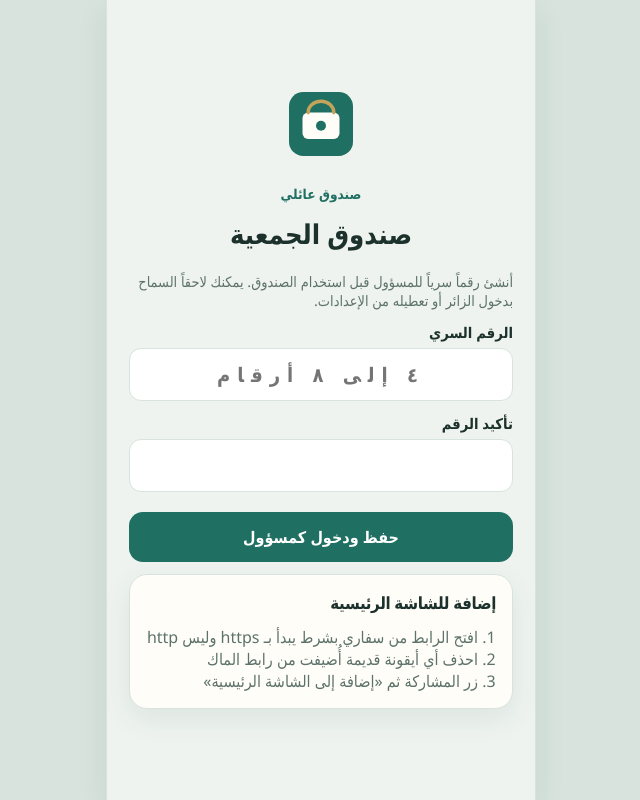
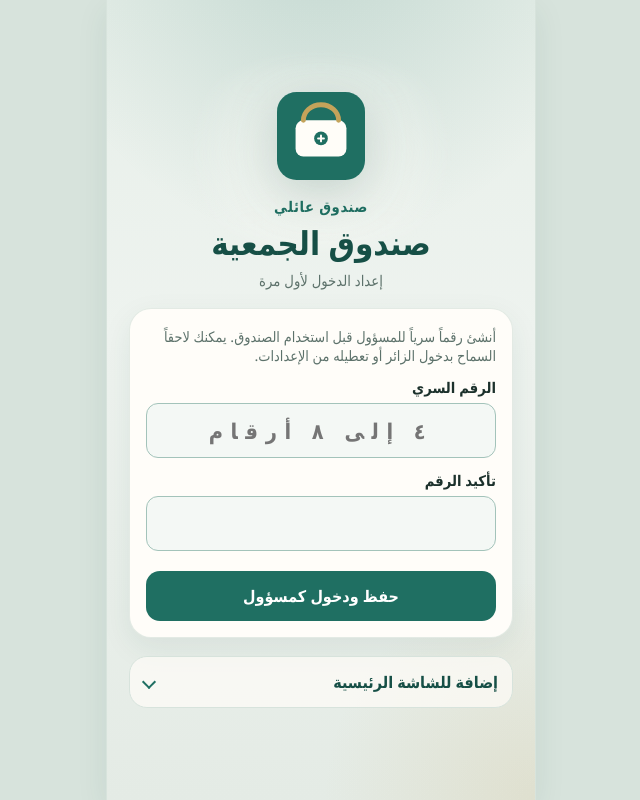
Before and after one commit to booos99/sanad.01, a React (Vite) app: page / in a window 1280 px wide. Shown: the whole page, without its empty margins (319-959 px from the left). Built offline with nearby package versions, Linux system fonts and the light colour scheme.

Commit message:
Polish the login screen layout and branding.
Strengthen the first-run and PIN entry screen with a branded header,
paper form panel, collapsed home-screen tip, and light motion while
keeping the existing teal/gold look and auth flow.

Co-authored-by: booos99 <booos99@users.noreply.github.com>

```diff
--- a/src/index.css
+++ b/src/index.css
@@ -611,38 +611,99 @@ select {
 }
 
 .login {
+  --login-pad: 22px;
+  position: relative;
   flex: 1;
   min-height: 0;
   overflow-y: auto;
   display: flex;
   flex-direction: column;
+  align-items: stretch;
+  justify-content: center;
+  gap: 18px;
+  padding: calc(28px + env(safe-area-inset-top)) var(--login-pad) calc(28px + env(safe-area-inset-bottom));
+  text-align: center;
+  background:
+    radial-gradient(120% 70% at 50% -10%, rgba(31, 111, 98, 0.18), transparent 58%),
+    radial-gradient(90% 50% at 100% 100%, rgba(196, 163, 90, 0.16), transparent 55%),
+    linear-gradient(180deg, #e7efe9 0%, var(--bg) 42%, #e4ebe5 100%);
+}
+
+.login-glow {
+  pointer-events: none;
+  position: absolute;
+  inset: 8% 12% auto;
+  height: 180px;
+  border-radius: 50%;
+  background: radial-gradient(circle, rgba(255, 253, 248, 0.7), transparent 70%);
+  filter: blur(8px);
+  animation: login-glow 4.5s ease-in-out infinite alternate;
+}
+
+.login-brand,
+.login-panel,
+.login-hint {
+  position: relative;
+  z-index: 1;
+  animation: login-rise 0.55s ease both;
+}
+
+.login-panel {
+  animation-delay: 0.08s;
+}
+
+.login-hint {
+  animation-delay: 0.16s;
+}
+
+.login-brand {
+  display: flex;
+  flex-direction: column;
   align-items: center;
-  justify-content: center;
-  gap: 12px;
-  padding: calc(28px + env(safe-area-inset-top)) 22px calc(28px + env(safe-area-inset-bottom));
-  text-align: center;
+  gap: 6px;
 }
 
 .login-mark {
-  width: 72px;
-  height: 72px;
+  width: 88px;
+  height: 88px;
+  filter: drop-shadow(0 12px 24px rgba(22, 79, 70, 0.22));
+  animation: login-mark 0.7s cubic-bezier(0.2, 0.8, 0.2, 1) both;
+}
+
+.login-mark svg {
+  width: 100%;
+  height: 100%;
+  display: block;
 }
 
 .login-kicker {
-  margin: 8px 0 0;
+  margin: 10px 0 0;
   color: var(--teal);
   font-weight: 800;
-  font-size: 0.85rem;
+  font-size: 0.92rem;
+  letter-spacing: 0.04em;
 }
 
 .login h1 {
-  margin: 0 0 8px;
-  font-size: 1.7rem;
+  margin: 0;
+  font-size: clamp(1.7rem, 6vw, 2.05rem);
+  line-height: 1.25;
+  color: var(--teal-dark);
 }
 
-.login-hint {
+.login-sub {
+  margin: 2px 0 0;
+  color: var(--muted);
+  font-size: 0.92rem;
+}
+
+.login-panel {
   width: 100%;
-  text-align: right;
+  background: color-mix(in srgb, var(--paper) 92%, white);
+  border: 1px solid color-mix(in srgb, var(--line) 70%, transparent);
+  border-radius: calc(var(--radius) + 4px);
+  box-shadow: var(--shadow);
+  padding: 18px 16px 16px;
 }
 
 .login-form {
@@ -657,6 +718,11 @@ select {
   margin: 0;
 }
 
+.login-guest-off {
+  text-align: center;
+  font-size: 0.88rem;
+}
+
 .login-actions {
   display: flex;
   flex-direction: column;
@@ -666,8 +732,111 @@ select {
 .pin-input {
   text-align: center;
   letter-spacing: 0.35em;
-  font-size: 1.25rem;
+  font-size: 1.35rem;
   font-weight: 800;
+  background: #f4f8f5;
+  border-color: color-mix(in srgb, var(--teal) 28%, var(--line));
+}
+
+.pin-input:focus {
+  outline: 2px solid color-mix(in srgb, var(--teal) 45%, transparent);
+  outline-offset: 1px;
+  border-color: var(--teal);
+  background: #fff;
+}
+
+.login-hint {
+  width: 100%;
+  text-align: right;
+  border: 1px solid var(--line);
+  border-radius: var(--radius);
+  background: color-mix(in srgb, var(--paper) 70%, transparent);
+  padding: 0 14px;
+}
+
+.login-hint summary {
+  cursor: pointer;
+  list-style: none;
+  font-weight: 800;
+  color: var(--teal-dark);
+  padding: 14px 0;
+  display: flex;
+  align-items: center;
+  justify-content: space-between;
+  gap: 10px;
+}
+
+.login-hint summary::-webkit-details-marker {
+  display: none;
+}
+
+.login-hint summary::after {
+  content: '';
+  width: 8px;
+  height: 8px;
+  border-right: 2px solid var(--teal);
+  border-bottom: 2px solid var(--teal);
+  transform: rotate(45deg);
+  transition: transform 0.2s ease;
+  flex-shrink: 0;
+}
+
+.login-hint[open] summary::after {
+  transform: rotate(-135deg);
+}
+
+.login-hint ol {
+  margin: 0 0 14px;
+  padding-inline-start: 1.2rem;
+  color: var(--muted);
+  line-height: 1.55;
+}
+
+.login-hint li + li {
+  margin-top: 6px;
+}
+
+@keyframes login-rise {
+  from {
+    opacity: 0;
+    transform: translateY(14px);
+  }
+  to {
+    opacity: 1;
+    transform: translateY(0);
+  }
+}
+
+@keyframes login-mark {
+  from {
+    opacity: 0;
+    transform: scale(0.86) translateY(10px);
+  }
+  to {
+    opacity: 1;
+    transform: scale(1) translateY(0);
+  }
+}
+
+@keyframes login-glow {
+  from {
+    opacity: 0.55;
+    transform: scale(0.96);
+  }
+  to {
+    opacity: 1;
+    transform: scale(1.04);
+  }
+}
+
+@media (prefers-reduced-motion: reduce) {
+  .login-glow,
+  .login-brand,
+  .login-panel,
+  .login-hint,
+  .login-mark {
+    animation: none;
+  }
 }
 
 .backup-list {
--- a/src/pages/Login.tsx
+++ b/src/pages/Login.tsx
@@ -48,8 +48,11 @@ export function LoginPage() {
 
   return (
     <div className="login">
+      <div className="login-glow" aria-hidden="true" />
+
+      <header className="login-brand">
         <div className="login-mark" aria-hidden="true">
-        <svg width="64" height="64" viewBox="0 0 180 180">
+          <svg width="88" height="88" viewBox="0 0 180 180">
             <rect width="180" height="180" rx="40" fill="#1f6f62" />
             <rect x="38" y="58" width="104" height="74" rx="16" fill="#fffdf8" />
             <path
@@ -60,14 +63,23 @@ export function LoginPage() {
               strokeLinecap="round"
             />
             <circle cx="90" cy="95" r="14" fill="#1f6f62" />
+            <path d="M84 95h12M90 89v12" stroke="#fffdf8" strokeWidth="4" strokeLinecap="round" />
           </svg>
         </div>
         <p className="login-kicker">صندوق عائلي</p>
         <h1>{data.settings.name}</h1>
+        <p className="login-sub">
+          {pinReady ? 'أدخل الرقم السري للمتابعة' : 'إعداد الدخول لأول مرة'}
+        </p>
+      </header>
 
+      <div className="login-panel">
         {!pinReady ? (
           <form className="login-form" onSubmit={(event) => void onSetup(event)}>
-          <p className="muted login-lead">أنشئ رقماً سرياً للمسؤول قبل استخدام الصندوق. يمكنك لاحقاً السماح بدخول الزائر أو تعطيله من الإعدادات.</p>
+            <p className="muted login-lead">
+              أنشئ رقماً سرياً للمسؤول قبل استخدام الصندوق. يمكنك لاحقاً السماح بدخول الزائر أو تعطيله من
+              الإعدادات.
+            </p>
             <label>
               الرقم السري
               <input
@@ -111,6 +123,7 @@ export function LoginPage() {
                 maxLength={8}
                 placeholder="••••"
                 required
+                autoFocus
               />
             </label>
             {error ? <p className="err-msg">{error}</p> : null}
@@ -123,20 +136,21 @@ export function LoginPage() {
                   دخول كزائر للمراجعة
                 </button>
               ) : (
-              <p className="muted login-lead">دخول الزائر معطّل من الإعدادات.</p>
+                <p className="muted login-lead login-guest-off">دخول الزائر معطّل من الإعدادات.</p>
               )}
             </div>
           </form>
         )}
+      </div>
 
-      <section className="card hint login-hint">
-        <h2>إضافة للشاشة الرئيسية</h2>
+      <details className="login-hint">
+        <summary>إضافة للشاشة الرئيسية</summary>
         <ol>
           <li>افتح الرابط من سفاري بشرط يبدأ بـ https وليس http</li>
           <li>احذف أي أيقونة قديمة أُضيفت من رابط الماك</li>
           <li>زر المشاركة ثم «إضافة إلى الشاشة الرئيسية»</li>
         </ol>
-      </section>
+      </details>
     </div>
   )
 }
```
Lines whose indentation alone changed are shown as unchanged.
